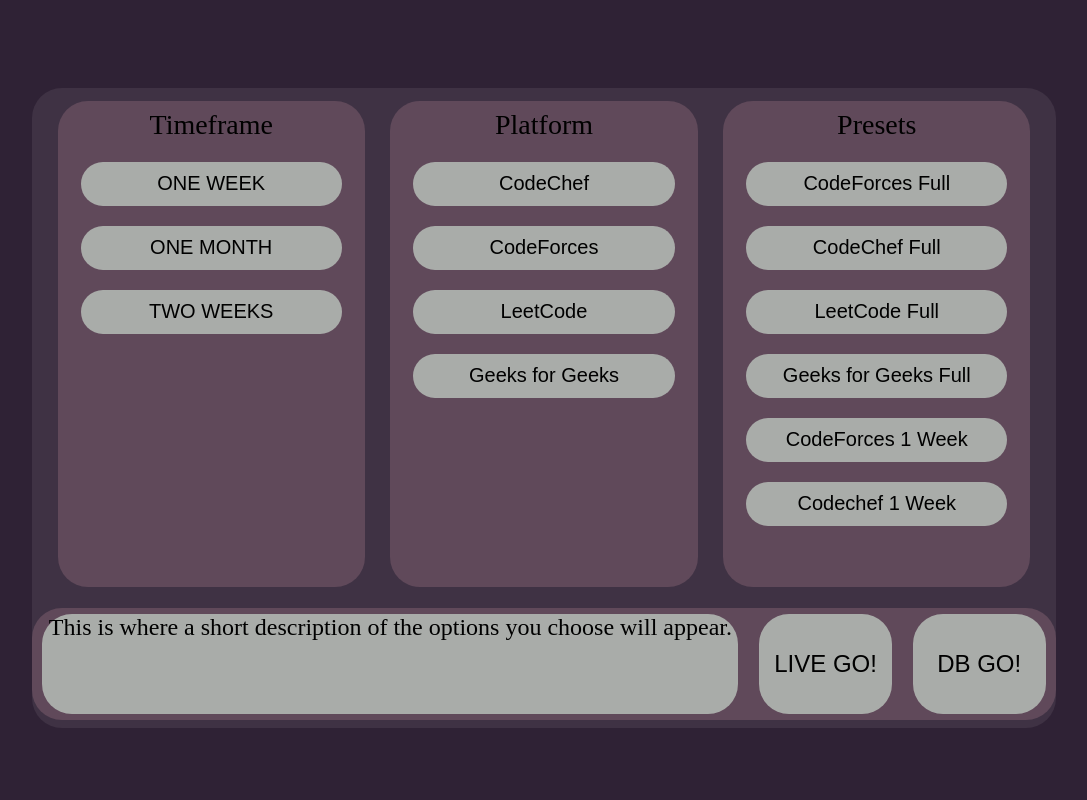
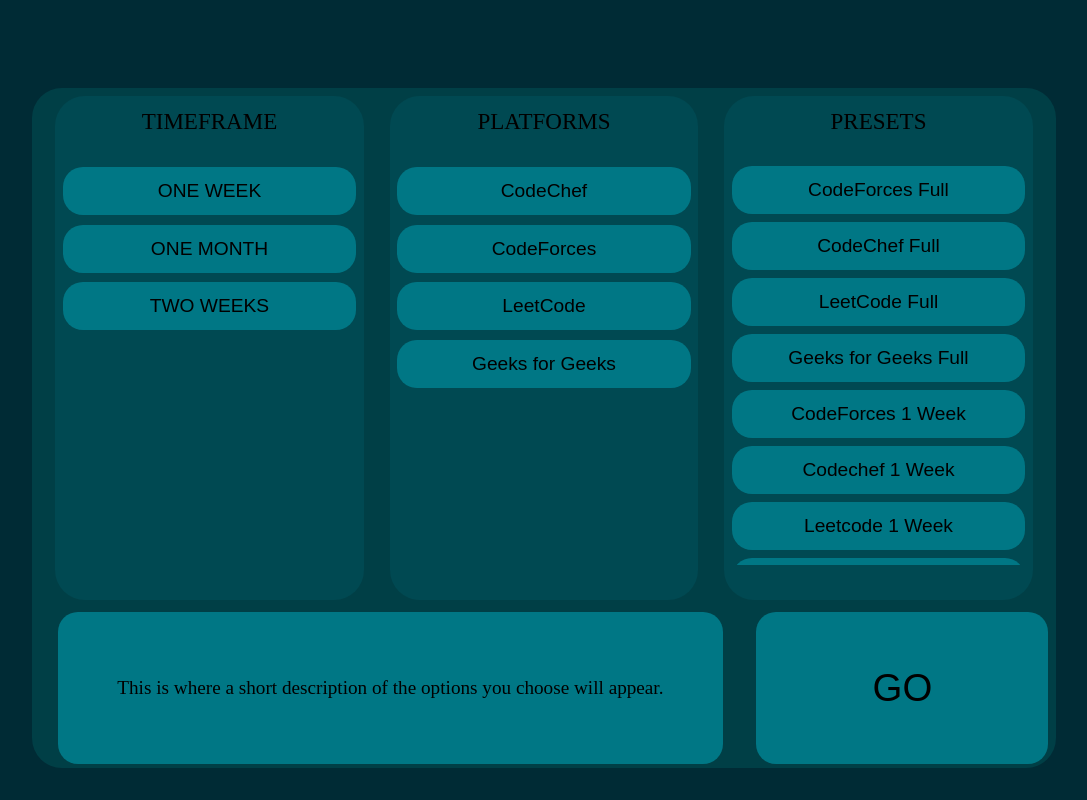
Before and after one commit to agent-storm/cal-set, a plain HTML site: page public/pages/calset.html in a window 1280 px wide. Shown: the whole page, without its empty margins (96-1183 px from the left). Drawn offline with Linux system fonts and the light colour scheme.

Commit message:
UI changes

```diff
--- /dev/null
+++ b/public/css/calset-page.css
@@ -0,0 +1,164 @@
+:root {
+    --primary-bg:#002b35;
+    --secondary-bg:#003f46;
+    --options-panel-bg:#004952;
+    /* --options-panel-bg:#004e57; */
+    --options-button-color:#007785;
+    --hover-button-color:#F8FFE5;
+}
+body{
+    cursor: url('../assets/icons8-select-cursor-35.png'), auto;
+    display: flex;
+    justify-content: center;
+    align-items: center;
+    background-color: var(--primary-bg);
+}
+::-webkit-scrollbar {
+    width: 0;  /* Remove scrollbar space */
+    background: transparent;  /* Optional: just make scrollbar invisible */
+}
+.main-container-div {
+    background-color: #025264;
+    display: flex;
+    justify-content: center;
+    align-items: center;
+    background-color: var(--secondary-bg);
+    flex-direction: column;
+    height:85vh;
+    width:80vw;
+    margin-top: 10vh;
+    border-radius: 30px;
+}
+.options-container-div {
+    display: flex;
+    flex-direction: row;
+    height: 65vh;
+    width: 98%;
+    margin-top:1vh;
+    /* margin-bottom: 1vh; */
+
+}
+.options-div {
+    height:100%;
+    width: 100%;
+    background-color: var(--options-panel-bg);
+    margin-left: 1vw;
+    margin-right:1vw;
+    border-radius:30px;
+}
+.options-title-div {
+    display: flex;
+    align-items: center;
+    justify-content: center;
+    font-size:1.8vw;
+    height: 10%;
+    width:100%
+}
+.options-list {
+    list-style-type: none;
+    height: 80%;
+    width:100%;
+
+    display: flex;
+    flex-direction: column;
+    align-items: center;
+    justify-content: flex-start;
+
+    padding:0;
+    margin-bottom: 0;
+}
+.options-buttons-list {
+    height: 80%;
+    width:100%;
+}
+
+.options-list-item {
+    height: 6.2vh;
+    width:100%;
+    display: flex;
+    align-items: center;
+    justify-content: center;
+    margin-top:0.5vh;
+    margin-bottom:0.5vh;
+
+}
+.list-item-div {
+    height: 100%;
+    width:100%;
+    display: flex;
+    align-items: center;
+    justify-content: center;
+
+}
+.option-button {
+    height:6vh;
+    width:95%;
+    background-color:var(--options-button-color);
+
+    border-style: none;
+    border-radius: 20px;
+
+    font-size: 1.5vw;
+
+    transition: 0.5s;
+}
+
+.option-button:hover {
+    background-color: var(--hover-button-color);
+}
+.preset-options-list {
+    overflow-y: scroll;
+    height: 100%;
+    width: 100%;
+
+}
+
+.desc-gobtn-div {
+
+    height: 30%;
+    width: 100%;
+    display: flex;
+    flex-direction:row;
+
+    margin-top: 1vh;
+}
+.desc-div {
+    width: 70%;
+    height: 100%;
+    display: flex;
+    align-items: center;
+    justify-content: center;
+}
+.gobtn-div {
+    width: 30%;
+    height: 100%;
+    display: flex;
+    align-items: center;
+    justify-content: center;
+}
+.desc-text {
+    height: 95%;
+    width: 95%;
+    display: flex;
+    align-items: center;
+    justify-content: center;
+    background-color: var(--options-button-color);
+    margin: 2vw;
+    border-radius: 20px;
+
+    font-size: 1.5vw;
+}
+.gobtn {
+    height: 95%;
+    width: 95%;
+    border-radius: 20px;
+    background-color: #007785;
+    border-style: none;
+
+    font-size: 3vw;
+
+    transition: 0.5s;
+}
+.gobtn:hover {
+    background-color: var(--hover-button-color);
+}
--- a/public/css/login.css
+++ b/public/css/login.css
@@ -94,7 +94,7 @@
 .twitter-login {
     cursor:url("../assets/icons8-twitter-50.png") 15 15, auto; ;
 }
-@media (max-width:1000px) {
+@media (max-width:800px) {
     .main-bg {
         /* background-color: #DD1155; */
         flex-direction: column;
@@ -121,7 +121,6 @@
         height: 25%;
         width: 95%;
         margin: 3vw;
-        /* margin-left: 3vw;
-        margin-right: 3vw; */
     }
+
 }
--- a/public/javascript/cal-set-main-page.js
+++ b/public/javascript/cal-set-main-page.js
@@ -241,8 +241,8 @@
 
 
 // handling all the button click events.
-const dbBtn = document.getElementById("db-btn");
+// const dbBtn = document.getElementById("db-btn");
 const goBtn = document.getElementById("go-btn");
 
-dbBtn.addEventListener("click",WeekelyScrapper);
+// dbBtn.addEventListener("click",WeekelyScrapper);
 goBtn.addEventListener('click',ScrappingInit);
--- a/public/javascript/calset-helper.js
+++ b/public/javascript/calset-helper.js
@@ -41,13 +41,8 @@
         }
     }
     let desc = `You have chosen the platforms <u>${platforms_chosen}</u> for the timeframe <u>${time_chosen}</u>`;
-    let desc_box = document.getElementById("action-discription");
+    let desc_box = document.getElementById("action-description");
     desc_box.innerHTML = "";
     desc_box.innerHTML = desc;
 
 }
-
-function hellobaby(){
-    console.log("Hello");
-    alert("helper-here/");
-  }
--- a/public/pages/calset.html
+++ b/public/pages/calset.html
@@ -8,46 +8,29 @@
 
     <script src="../javascript/firebase-init.js" type="module"></script>
 
-    <script src="../javascript/calset-nonmodule.js"></script>
+    <script src="../javascript/calset-nonmodule.js" defer></script>
 
     <script src="../javascript/calset-helper.js" ></script>
     <script src="../javascript/cal-set-main-page.js" type="module" defer></script>
 
-    <link rel="stylesheet" href="../css/cal-set.css" >
+    <link rel="stylesheet" href="../css/calset-page.css" >
     <link rel="icon" type="image/x-icon" href="../assets/icon-512-maskable.png">
 </head>
 <body>
-    <div id="loading-text-div" style="font-size: 50px; position: absolute;"></div>
+    <!-- <h1>This is just a test site, I will be developing this page now, click the logout button below to go back to the login page, please try to login again to check if its working consistantly<br>Thank you</h1> -->
+    <!-- <button id="logout-btn" onclick="SignOutPressed()">Logout</button> -->
     <div class="main-container-div">
         <div class="options-container-div">
-            <div class="timeframe-options-div options-div">
-                <div class="options-title">
-                    Timeframe
-                </div>
-                <div class="options-buttons-list">
+            <div class="options-div timeframe-options-div">
+                <div class="options-title-div">TIMEFRAME</div>
                 <ul class="timeframe-options-list options-list">
                     <li class="timeframe-item options-list-item"><div class="list-item-div"><button class="option-button" id ="one-week-btn" onclick="OptionChosen('timeframe','one-week-btn')">ONE WEEK</button></div></li>
                     <li class="timeframe-item options-list-item"><div class="list-item-div"><button class="option-button" id ="one-month-btn" onclick="OptionChosen('timeframe','one-month-btn')">ONE MONTH</button></div></li>
                     <li class="timeframe-item options-list-item"><div class="list-item-div"><button class="option-button" id ="two-week-btn" onclick="OptionChosen('timeframe','two-week-btn')">TWO WEEKS</button></div></li>
-                        <!-- <li ><button id="test-btn">CLICKMEBRO</button></li>
-                        <li ><button id="test-btn1" onclick="foo()">CLICKMEBRO2</button></li> -->
-                        <!-- <li class="timeframe-item options-list-item"><button class="option-button">WEEK</button></li> -->
-                        <!-- <li class="custom-timeframe-item">
-                            <div class="custom-timeframe-div">
-                                <h3 class="custom-timeframe-heading-text">Custom TimeFrame</h1>
-                                <div class="start-date-div"><span class="start-time-heading custom-time-headings">Start: <input type="text" class="two-digit-date-input">-<input type="text" class="two-digit-date-input">-<input type="text" class="four-digit-date-input"></span></div>
-                                <div class="end-date-div"><span class="end-time-heading custom-time-headings">End: <input type="text" class="two-digit-date-input">-<input type="text" class="two-digit-date-input">-<input type="text" class="four-digit-date-input"></span></div>
-                            </div>
-                        </li> -->
                 </ul>
             </div>
-            </div>
-
-            <div class="platforms-options-div options-div">
-                <div class="options-title">
-                    Platform
-                </div>
-                <div class="options-buttons-list">
+            <div class="options-div platform-options-div">
+                <div class="options-title-div">PLATFORMS</div>
                 <ul class="platform-options-list options-list">
                     <li class="platform-item options-list-item"><div class="list-item-div"><button class="option-button" id="codechef-btn" onclick="OptionChosen('platform','codechef-btn')">CodeChef</button></div></li>
                     <li class="platform-item options-list-item"><div class="list-item-div"><button class="option-button" id="codeforces-btn" onclick="OptionChosen('platform','codeforces-btn')">CodeForces</button></div></li>
@@ -55,12 +38,8 @@
                     <li class="platform-item options-list-item"><div class="list-item-div"><button class="option-button" id="geeksforgeeks-btn" onclick="OptionChosen('platform','geeksforgeeks-btn')">Geeks for Geeks</button></div></li>
                 </ul>
             </div>
-            </div>
-
-            <div class="preset-options-div options-div">
-                <div class="options-title">
-                    Presets
-                </div>
+            <div class="options-div preset-options-div">
+                <div class="options-title-div">PRESETS</div>
                 <div class="options-buttons-list preset-options-button-list">
                     <ul class="preset-options-list options-list">
                         <li class="preset-item options-list-item"><div class="list-item-div"><button class="option-button" id="codeforces-full-preset-btn" onclick="OptionChosen('preset','codeforces-full-preset-btn')">CodeForces Full</button></div></li>
@@ -71,24 +50,15 @@
                         <li class="preset-item options-list-item"><div class="list-item-div"><button class="option-button" id="codechef-1w-preset-btn" onclick="OptionChosen('preset','codechef-1w-preset-btn')">Codechef 1 Week</button></div></li>
                         <li class="preset-item options-list-item"><div class="list-item-div"><button class="option-button" id="leetcode-1w-preset-btn" onclick="OptionChosen('preset','leetcode-1w-preset-btn')">Leetcode 1 Week</button></div></li>
                         <li class="preset-item options-list-item"><div class="list-item-div"><button class="option-button" id="gfg-1w-preset-btn" onclick="OptionChosen('preset','gfg-1w-preset-btn')">Geeks for Geeks 1 Week</button></div></li>
-                        <!-- <li class="preset-item options-list-item"><button class="option-button">WEEK</button></li> -->
+
                     </ul>
                 </div>
             </div>
         </div>
-
-        <div class="desc-btn-container-div">
-            <div class="action-discription-div">
-                <p class="action-discription" id="action-discription">  This is where a short description of the options you choose will appear.</p>
-            </div>
-            <div class="desc-btn-div" >
-                <button class="go-btn" id="go-btn">LIVE GO!</button>
-                <button class="go-btn" id="db-btn">DB GO!</button>
+        <div class="desc-gobtn-div">
+            <div class="desc-div"><p class="desc-text" id="action-description">  This is where a short description of the options you choose will appear.</p></div>
+            <div class="gobtn-div"><button class="gobtn" id="go-btn">GO</button></div>
         </div>
     </div>
-    </div>
-    <!-- <h1>This is just a test site, I will be developing this page now, click the logout button below to go back to the login page, please try to login again to check if its working consistantly<br>Thank you</h1> -->
-    <!-- <button id="logout-btn" onclick="SignOutPressed()">Logout</button> -->
-
 </body>
 </html>
```
Also changed, not shown: public/css/index.css (+30 -2 lines), public/index.html (+1 -2 lines), public/javascript/calset-nonmodule.js (+12 -7 lines). Lines whose indentation alone changed are shown as unchanged.
